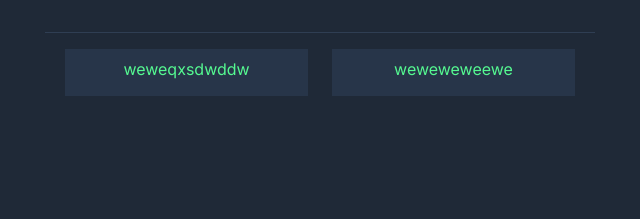
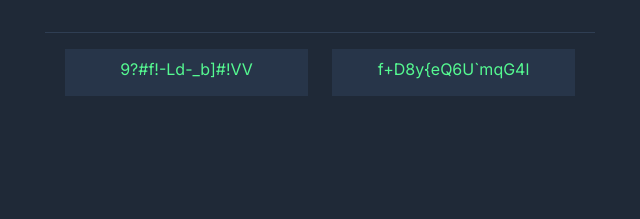
Before and after one commit to JoseNepo/geradordesenhas, a plain HTML site: page index.html in a window 1280 px wide. Both pictures are taken after a click on the button "Gerar senha". Shown: the part 394-613 px from the top of the page, 320-960 px from the left. Drawn offline with Linux system fonts and the light colour scheme.

Commit message:
logica do javascript

```diff
--- a/index.html
+++ b/index.html
@@ -13,11 +13,12 @@
     <div id="hero">
         <h1 id="title">Gerador de <br><Span>Senha Aleatorio</Span></h1>
         <p id="subtitle">Nuncar mais use senhas inseguras de novo.</p>
-        <button class="btn-style">Gerar senha</button>
+        <button class="btn-style" id="generate-password">Gerar senha</button>
         <div id="result">
-            <p class="password-style" id="random-password1">weweqxsdwddw</p>
-            <p class="password-style" id="random-password2">weweweweewe</p>
+            <p class="password-style" id="random-password1"></p>
+            <p class="password-style" id="random-password2"></p>
         </div>
     </div>
+    <script src="src/js/index.js"></script>
 </body>
 </html>
--- a/src/css/index.css
+++ b/src/css/index.css
@@ -69,3 +69,8 @@ span {
     line-height: 32px;
 
 }
+
+.password-style:hover {
+    background-color: #1F2937;
+    cursor: pointer;
+}
--- a/src/js/index.js
+++ b/src/js/index.js
@@ -0,0 +1,31 @@
+const characters = ["A","B","C","D","E","F","G","H","I","J","K","L","M","N","O","P","Q","R","S","T","U","V","W","X","Y","Z","a","b","c","d","e","f","g","h","i","j","k","l","m","n","o","p","q","r","s","t","u","v","w","x","y","z", "0", "1", "2", "3", "4", "5", "6", "7", "8", "9","~","`","!","@","#","$","%","^","&","*","(",")","_","-","+","=","{","[","}","]",",","|",":",";","<",">",".","?",
+"/"];
+
+let numberPassWord1 = document.getElementById("random-password1");
+let numberPassWord2 = document.getElementById("random-password2");
+let btnGenerate = document.getElementById("generate-password");
+
+function generatePassword(length) {
+  let password = "";
+  for (let i = 0; i < length; i++) {
+    const randomIndex = Math.floor(Math.random() * characters.length);
+    password += characters[randomIndex];
+  }
+  return password;
+}
+
+
+btnGenerate.addEventListener("click", () => {
+  numberPassWord1.textContent = generatePassword(16);
+  numberPassWord2.textContent = generatePassword(16);
+});
+
+numberPassWord1.addEventListener("click", () => {
+  navigator.clipboard.writeText(numberPassWord1.textContent);
+  numberPassWord1.textContent = "Senha copiada!";
+});
+
+numberPassWord2.addEventListener("click", () => {
+  navigator.clipboard.writeText(numberPassWord2.textContent);
+  numberPassWord2.textContent = "Senha copiada!";
+});
```
